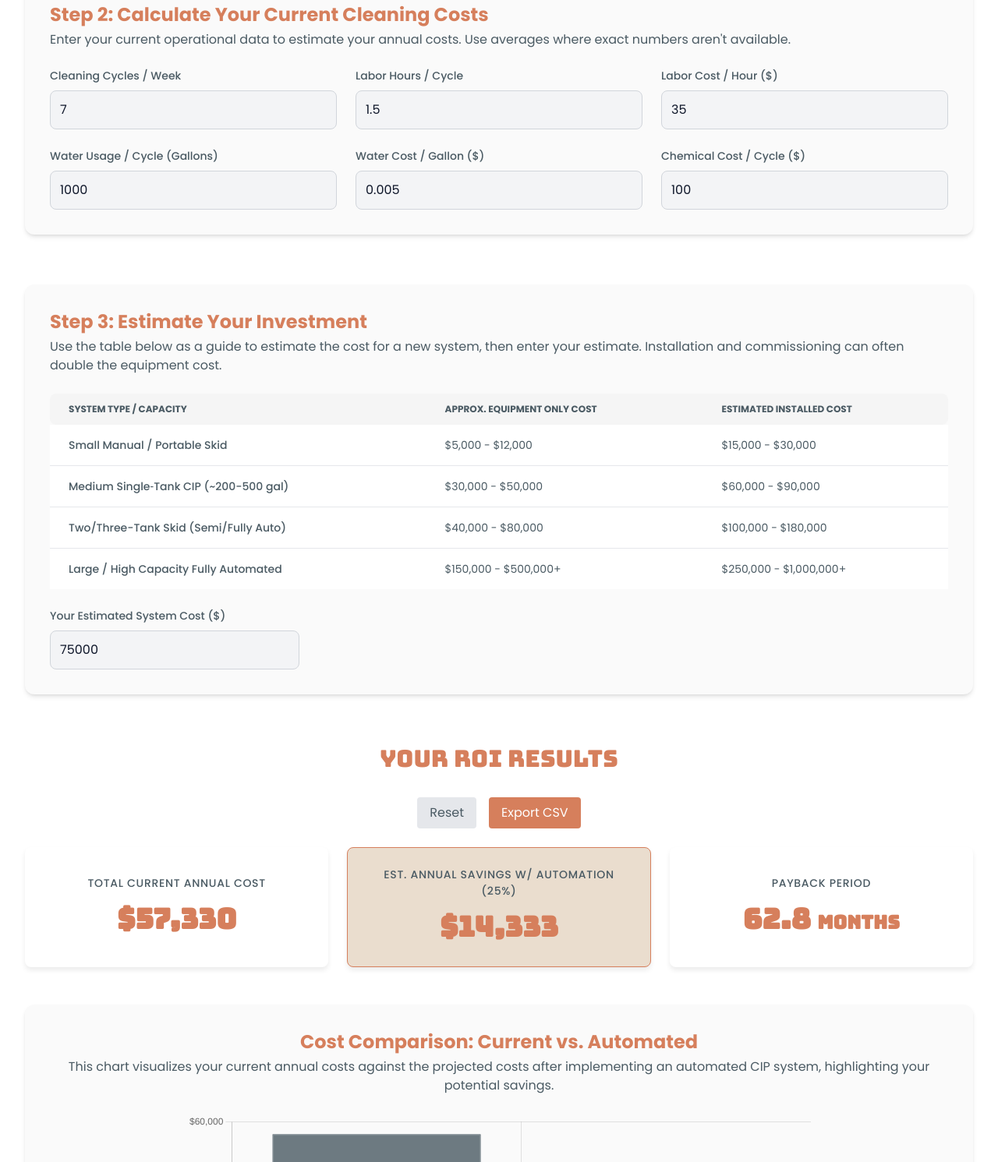
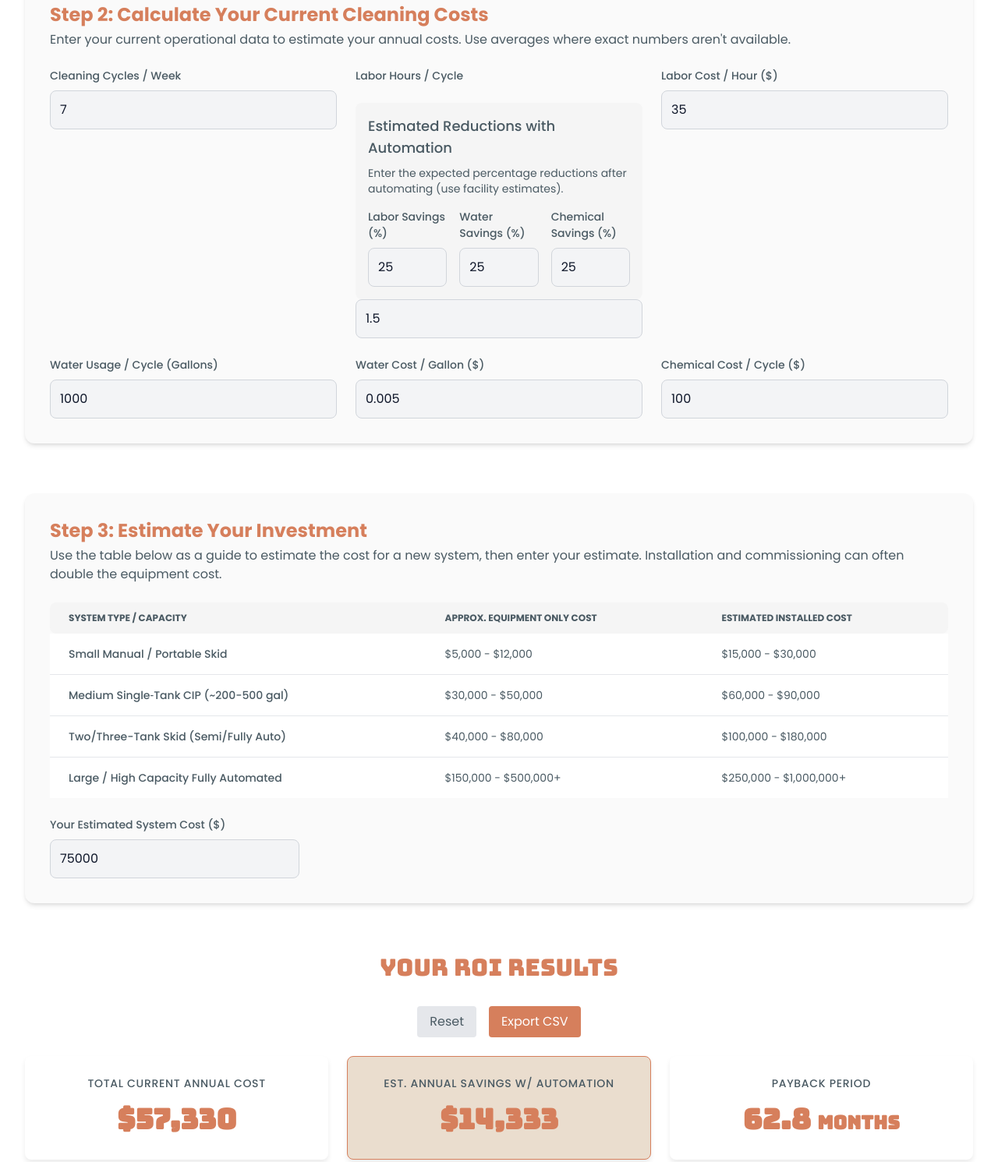
Before and after one commit to 2nist/CraftROICIP, a plain HTML site: page CRAFTROICIP.html in a window 1280 px wide. Shown: the part 709-2200 px from the top of the page at 78% size. Drawn offline with nearby package versions, Linux system fonts and the light colour scheme.

Commit message:
Add customizable savings percentages and update calculations/export

```diff
--- a/CRAFTROICIP.html
+++ b/CRAFTROICIP.html
@@ -236,6 +236,24 @@
               <label for="labor-hours-cycle" class="form-label"
                 >Labor Hours / Cycle</label
               >
+        <div class="mt-6 p-4 bg-neutral-100 rounded-lg">
+          <h3 class="text-lg font-medium text-[#4a5a63] mb-2">Estimated Reductions with Automation</h3>
+          <p class="text-sm text-[#4a5a63] mb-4">Enter the expected percentage reductions after automating (use facility estimates).</p>
+          <div class="grid grid-cols-1 md:grid-cols-3 gap-4">
+            <div>
+              <label for="labor-savings-pct" class="form-label">Labor Savings (%)</label>
+              <input type="number" id="labor-savings-pct" class="form-input" placeholder="e.g., 25" value="25" min="0" max="100">
+            </div>
+            <div>
+              <label for="water-savings-pct" class="form-label">Water Savings (%)</label>
+              <input type="number" id="water-savings-pct" class="form-input" placeholder="e.g., 25" value="25" min="0" max="100">
+            </div>
+            <div>
+              <label for="chemical-savings-pct" class="form-label">Chemical Savings (%)</label>
+              <input type="number" id="chemical-savings-pct" class="form-input" placeholder="e.g., 25" value="25" min="0" max="100">
+            </div>
+          </div>
+        </div>
               <input
                 type="number"
                 id="labor-hours-cycle"
@@ -376,8 +394,18 @@
           </h2>
 
           <div class="flex justify-center gap-4 mb-6">
-            <button id="reset-btn" class="px-4 py-2 bg-gray-200 text-[#4a5a63] rounded hover:bg-gray-300">Reset</button>
-            <button id="export-btn" class="px-4 py-2 bg-[#d67f5c] text-white rounded hover:opacity-95">Export CSV</button>
+            <button
+              id="reset-btn"
+              class="px-4 py-2 bg-gray-200 text-[#4a5a63] rounded hover:bg-gray-300"
+            >
+              Reset
+            </button>
+            <button
+              id="export-btn"
+              class="px-4 py-2 bg-[#d67f5c] text-white rounded hover:opacity-95"
+            >
+              Export CSV
+            </button>
           </div>
 
           <div
@@ -396,7 +424,7 @@
               class="stat-card bg-[#eaddce] border border-[#d67f5c] lg:col-span-1"
             >
               <h3 class="stat-title">
-                Est. Annual Savings w/ Automation (25%)
+                Est. Annual Savings w/ Automation
               </h3>
               <p
                 id="estimated-annual-savings"
@@ -451,6 +479,9 @@
           "water-cost-gallon",
           "chemical-cost-cycle",
           "estimated-system-cost",
+          "labor-savings-pct",
+          "water-savings-pct",
+          "chemical-savings-pct",
         ];
 
         const outputs = {
@@ -504,7 +535,16 @@
             outputs.annualLaborCost +
             outputs.annualWaterCost +
             outputs.annualChemicalCost;
-          const estimatedSavings = totalAnnualCIPCost * 0.25;
+
+          // compute savings per category using provided percentages
+          const laborSavings =
+            outputs.annualLaborCost * ((values["labor-savings-pct"] || 0) / 100);
+          const waterSavings =
+            outputs.annualWaterCost * ((values["water-savings-pct"] || 0) / 100);
+          const chemicalSavings =
+            outputs.annualChemicalCost * ((values["chemical-savings-pct"] || 0) / 100);
+
+          const estimatedSavings = laborSavings + waterSavings + chemicalSavings;
 
           let paybackMonths = 0;
           if (estimatedSavings > 0) {
@@ -629,20 +669,37 @@
           });
 
           const totalAnnual = outputs.totalAnnualCost.textContent || "";
-          const estimatedSavings = outputs.estimatedAnnualSavings.textContent || "";
+          const estimatedSavings =
+            outputs.estimatedAnnualSavings.textContent || "";
+          const laborPct = document.getElementById("labor-savings-pct")?.value || "";
+          const waterPct = document.getElementById("water-savings-pct")?.value || "";
+          const chemicalPct = document.getElementById("chemical-savings-pct")?.value || "";
+
+          // compute numeric savings for export
+          const laborSavingsNum = (parseFloat(document.getElementById('labor-hours-cycle')?.value || 0) * parseFloat(document.getElementById('labor-cost-hour')?.value || 0) * (parseFloat(document.getElementById('cleaning-cycles-week')?.value || 0) * 52)) * ((parseFloat(laborPct) || 0) / 100);
+          const waterSavingsNum = (parseFloat(document.getElementById('water-usage-cycle')?.value || 0) * parseFloat(document.getElementById('water-cost-gallon')?.value || 0) * (parseFloat(document.getElementById('cleaning-cycles-week')?.value || 0) * 52)) * ((parseFloat(waterPct) || 0) / 100);
+          const chemicalSavingsNum = (parseFloat(document.getElementById('chemical-cost-cycle')?.value || 0) * (parseFloat(document.getElementById('cleaning-cycles-week')?.value || 0) * 52)) * ((parseFloat(chemicalPct) || 0) / 100);
           const paybackText = outputs.paybackPeriod.textContent || "";
           const paybackMonths = paybackText.replace(/[^0-9\.]/g, "") || "";
 
           const rows = [
             ["Field", "Value"],
             ...Object.entries(values),
+            ["Labor Savings (%)", laborPct],
+            ["Water Savings (%)", waterPct],
+            ["Chemical Savings (%)", chemicalPct],
+            ["Labor Savings (USD)", laborSavingsNum.toFixed(2)],
+            ["Water Savings (USD)", waterSavingsNum.toFixed(2)],
+            ["Chemical Savings (USD)", chemicalSavingsNum.toFixed(2)],
             ["Total Current Annual Cost", totalAnnual],
             ["Estimated Annual Savings", estimatedSavings],
             ["Payback Period (Months)", paybackMonths],
           ];
 
           const csv = rows
-            .map((r) => r.map((c) => `"${String(c).replace(/"/g, '""')}"`).join(","))
+            .map((r) =>
+              r.map((c) => `"${String(c).replace(/"/g, '""')}"`).join(",")
+            )
             .join("\r\n");
           const blob = new Blob([csv], { type: "text/csv;charset=utf-8;" });
           const url = URL.createObjectURL(blob);
```
